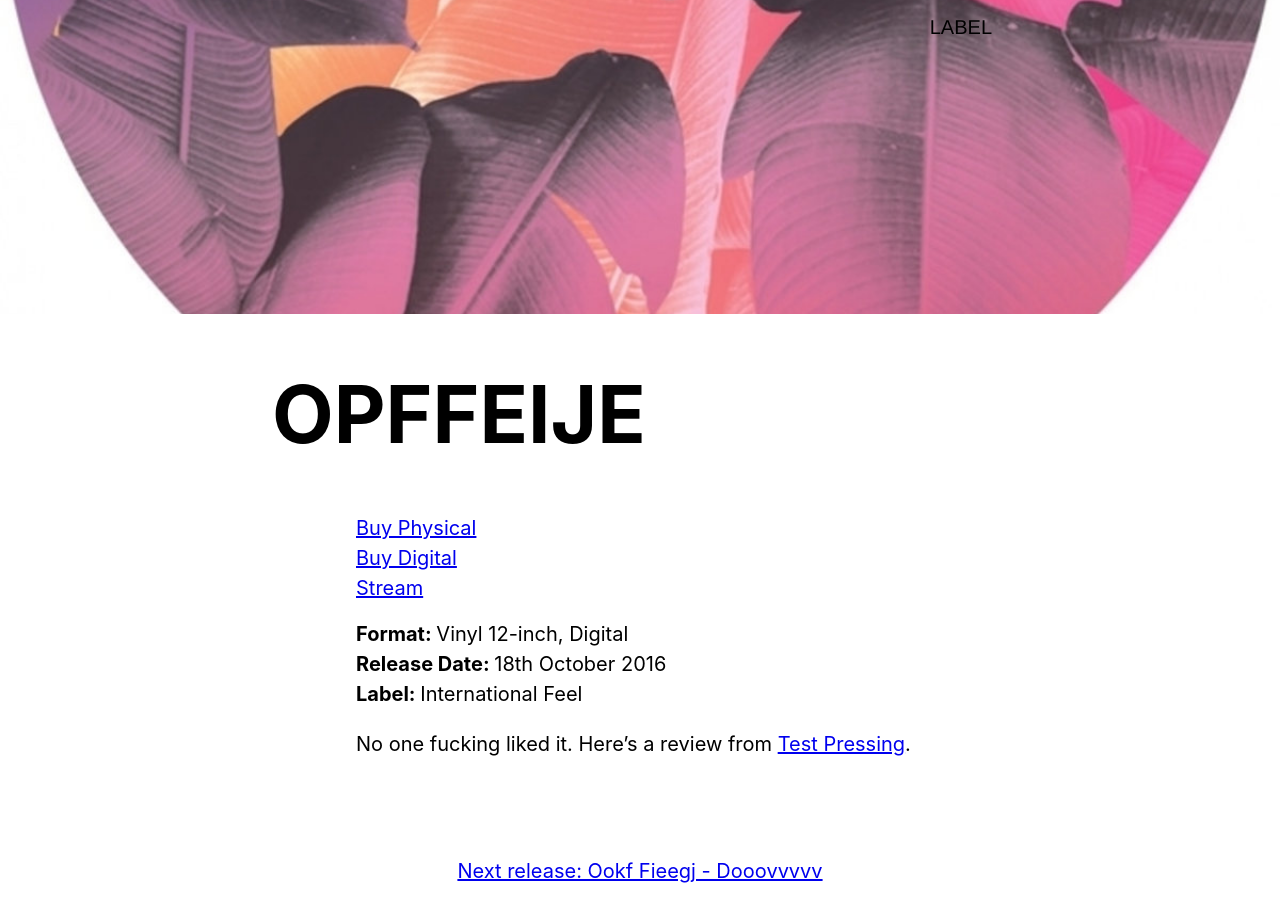
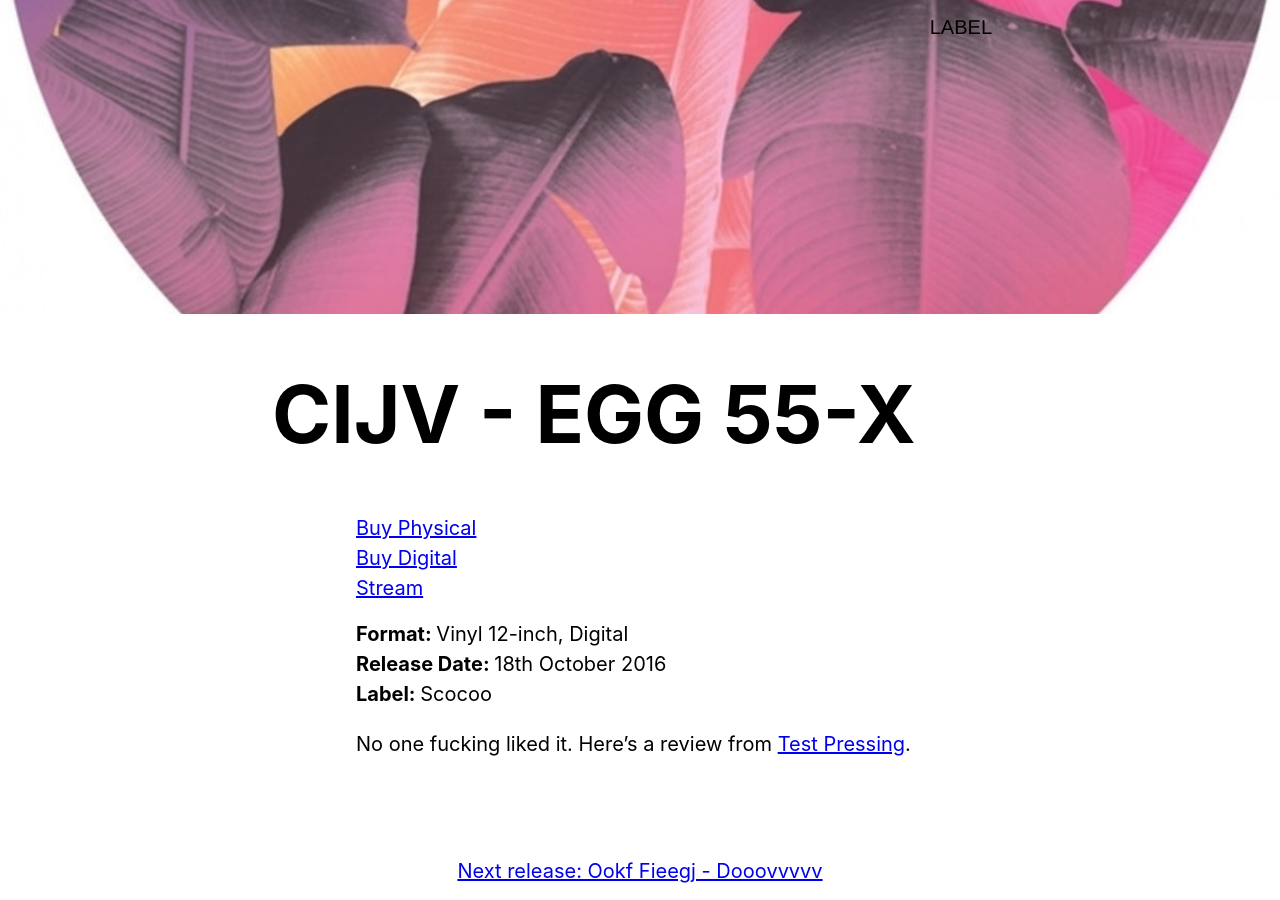
Before and after one commit to poulenc1899/nightshift-records.com, a Jekyll site: the page built from _discography/2015-02-23-release-title-1.md, in a window 1280 px wide and 900 px high, scrolled down 586 px. Built offline with Jekyll 4.4.1, drawn with Linux system fonts in a browser that asks for light colours.

Commit message:
Update from Forestry.io - Updated 2015-02-23-release-title-1.md

```diff
--- a/_discography/2015-02-23-release-title-1.md
+++ b/_discography/2015-02-23-release-title-1.md
@@ -1,8 +1,8 @@
 ---
-title: OPffeije
+title: Cijv - EGG 55-X
 layout: release
 release-date: 18th October 2016
-label: International Feel
+label: Scocoo
 format: Vinyl 12-inch, Digital
 links:
 - category: Buy Physical
```
